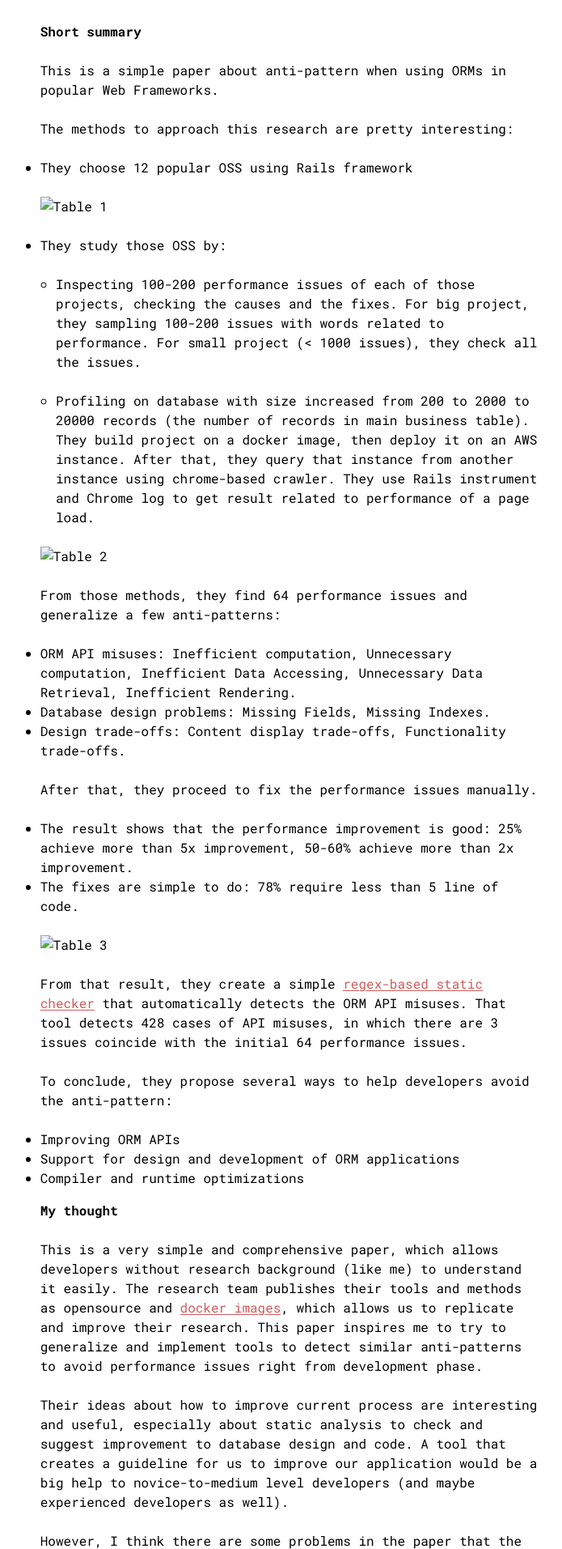
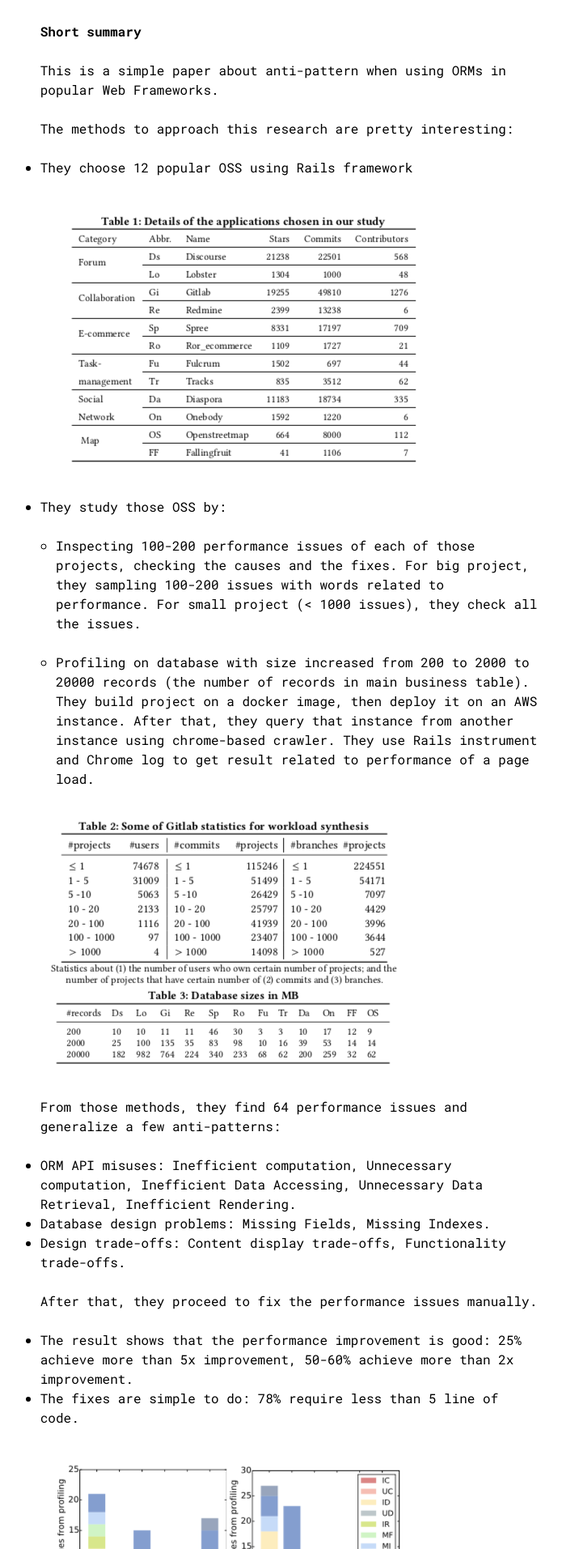
Before and after one commit to hieuk09/hieuk09.github.io, a Jekyll site: the page built from _posts/2018-08-10-orm-anti-pattern.md, in a window 1280 px wide. Shown: the part 482-2395 px from the top of the page at 81% size, without its empty margins (283-978 px from the left). Built offline with Jekyll 4.4.1, drawn with Linux system fonts in a browser that asks for light colours.

Commit message:
[b] Fix wrong url for images

```diff
--- a/_posts/2018-08-10-orm-anti-pattern.md
+++ b/_posts/2018-08-10-orm-anti-pattern.md
@@ -24,7 +24,7 @@
 
 - They choose 12 popular OSS using Rails framework
 
-![Table 1]({{ site.url }}/assets/orm_anti_pattern_table_1.png)
+![Table 1](http://{{ site.url }}/assets/orm_anti_pattern_table_1.png)
 
 - They study those OSS by:
   + Inspecting 100-200 performance issues of each of those projects, checking the causes and the fixes.
@@ -36,7 +36,7 @@
   After that, they query that instance from another instance using chrome-based crawler.
   They use Rails instrument and Chrome log to get result related to performance of a page load.
 
-![Table 2]({{ site.url }}/assets/orm_anti_pattern_table_2.png)
+![Table 2](http://{{ site.url }}/assets/orm_anti_pattern_table_2.png)
 
 From those methods, they find 64 performance issues and generalize a few anti-patterns:
 
@@ -50,7 +50,7 @@
   50-60% achieve more than 2x improvement.
 - The fixes are simple to do: 78% require less than 5 line of code.
 
-![Table 3]({{ site.url }}/assets/orm_anti_pattern_table_3.png)
+![Table 3](http://{{ site.url }}/assets/orm_anti_pattern_table_3.png)
 
 From that result, they create a simple [regex-based static checker](https://github.com/hyperloop-rails/powerstation/tree/master/static-checker/)
 that automatically detects the ORM API misuses. That tool detects 428 cases of API misuses,
```
Also changed, not shown: _posts/2018-02-05-thought-about-netflix-fast_jsonapi.md (+2 -2 lines), _posts/2018-02-21-build-game-with-godot-1.md (+2 -2 lines).
